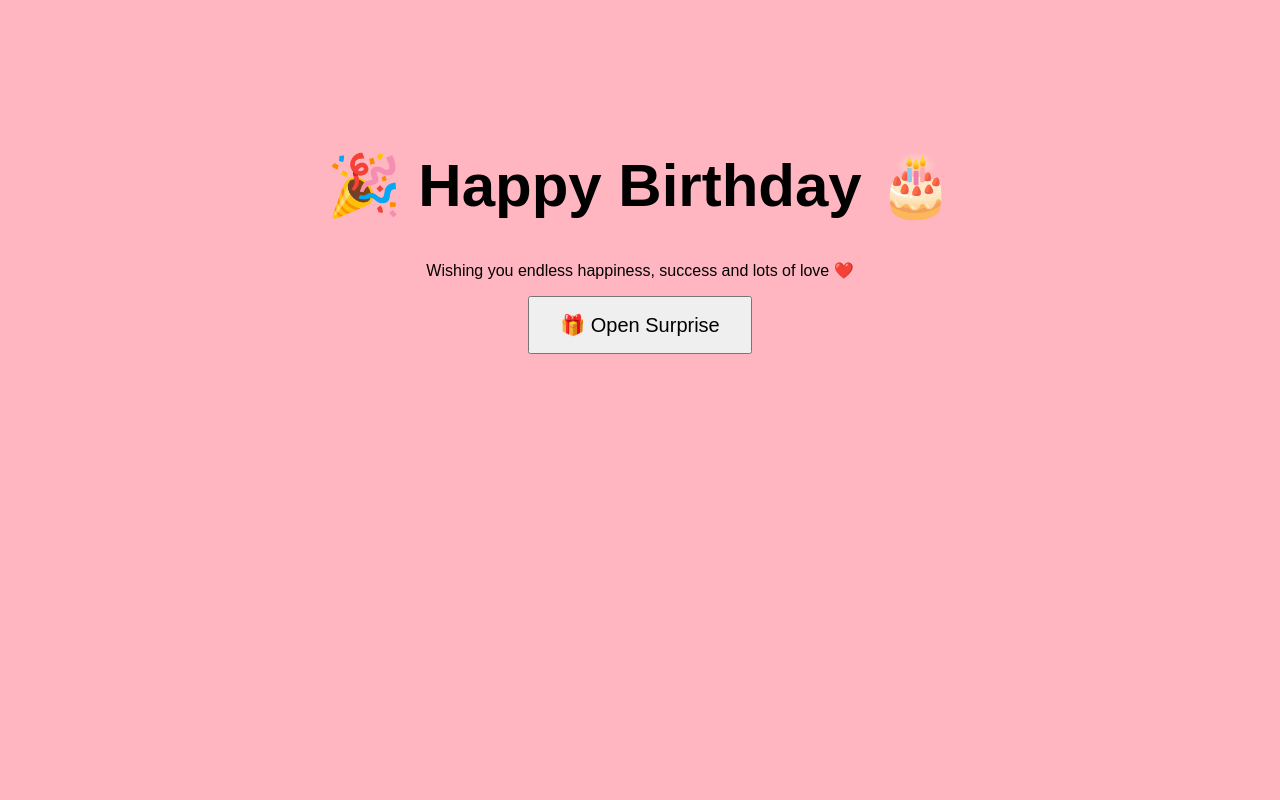
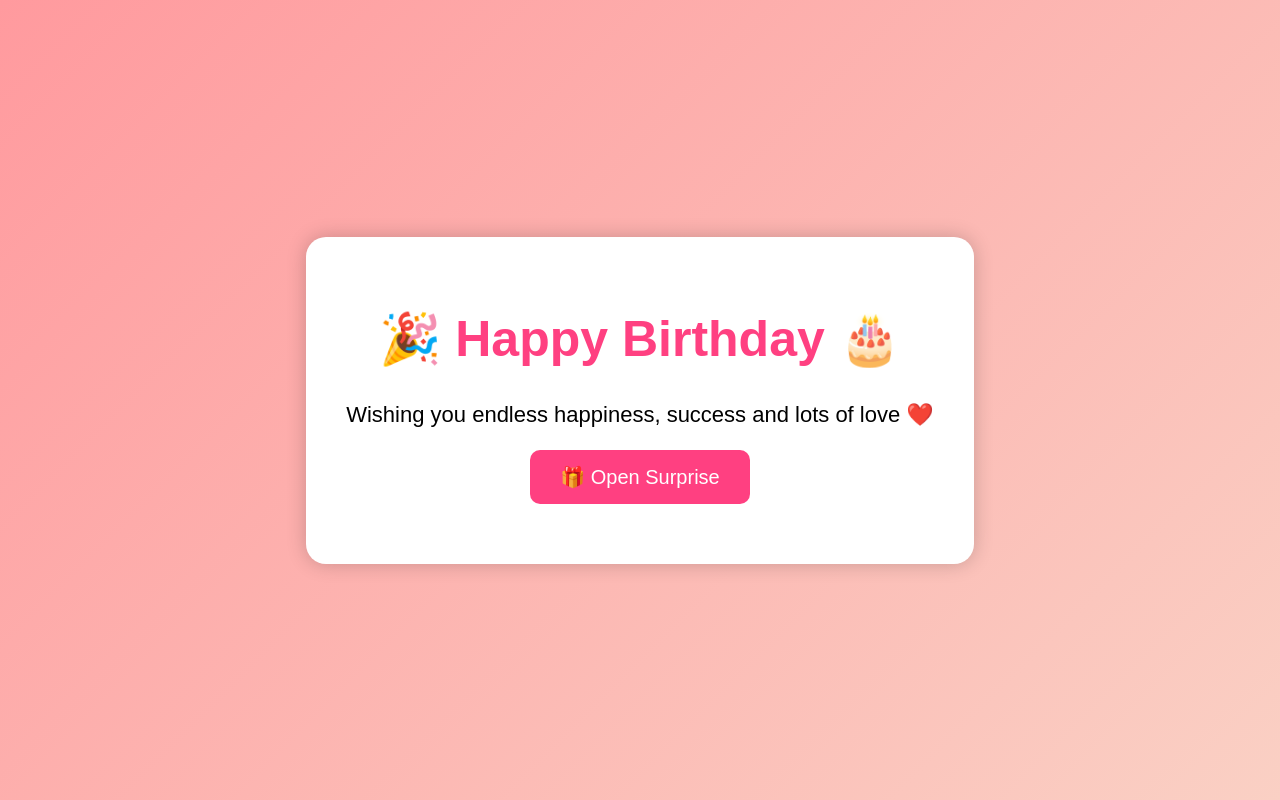
Before and after one commit to gorairaju699-coder/Birthday-Website, a plain HTML site: page index.html in a window 1280 px wide. Drawn offline with Linux system fonts and the light colour scheme.

Commit message:
Update style.css with birthday theme

```diff
--- a/style.css
+++ b/style.css
@@ -1,16 +1,47 @@
 body{
-    background:#ffb6c1;
+    margin:0;
+    padding:0;
+    background:linear-gradient(135deg,#ff9a9e,#fad0c4);
+    font-family:Arial,sans-serif;
+    display:flex;
+    justify-content:center;
+    align-items:center;
+    height:100vh;
+}
+
+.container{
     text-align:center;
-    margin-top:150px;
-    font-family:Arial,sans-serif;
+    background:white;
+    padding:40px;
+    border-radius:20px;
+    box-shadow:0 0 20px rgba(0,0,0,0.2);
 }
 
 h1{
-    font-size:60px;
+    font-size:50px;
+    color:#ff4081;
+}
+
+p{
+    font-size:22px;
 }
 
 button{
     padding:15px 30px;
     font-size:20px;
+    border:none;
+    border-radius:10px;
+    background:#ff4081;
+    color:white;
     cursor:pointer;
+    transition:0.3s;
 }
+
+button:hover{
+    transform:scale(1.1);
+}
+
+#msg{
+    margin-top:20px;
+    color:red;
+}
```
